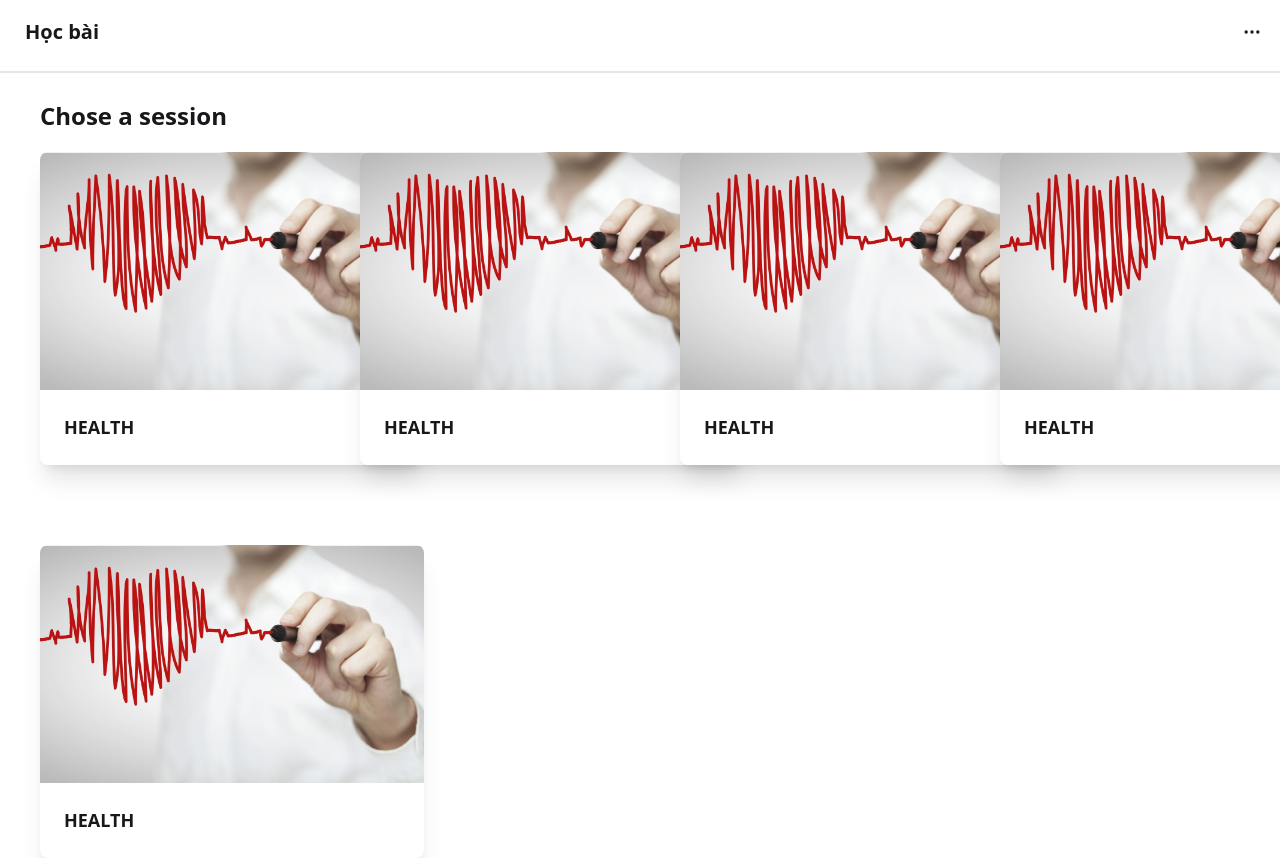
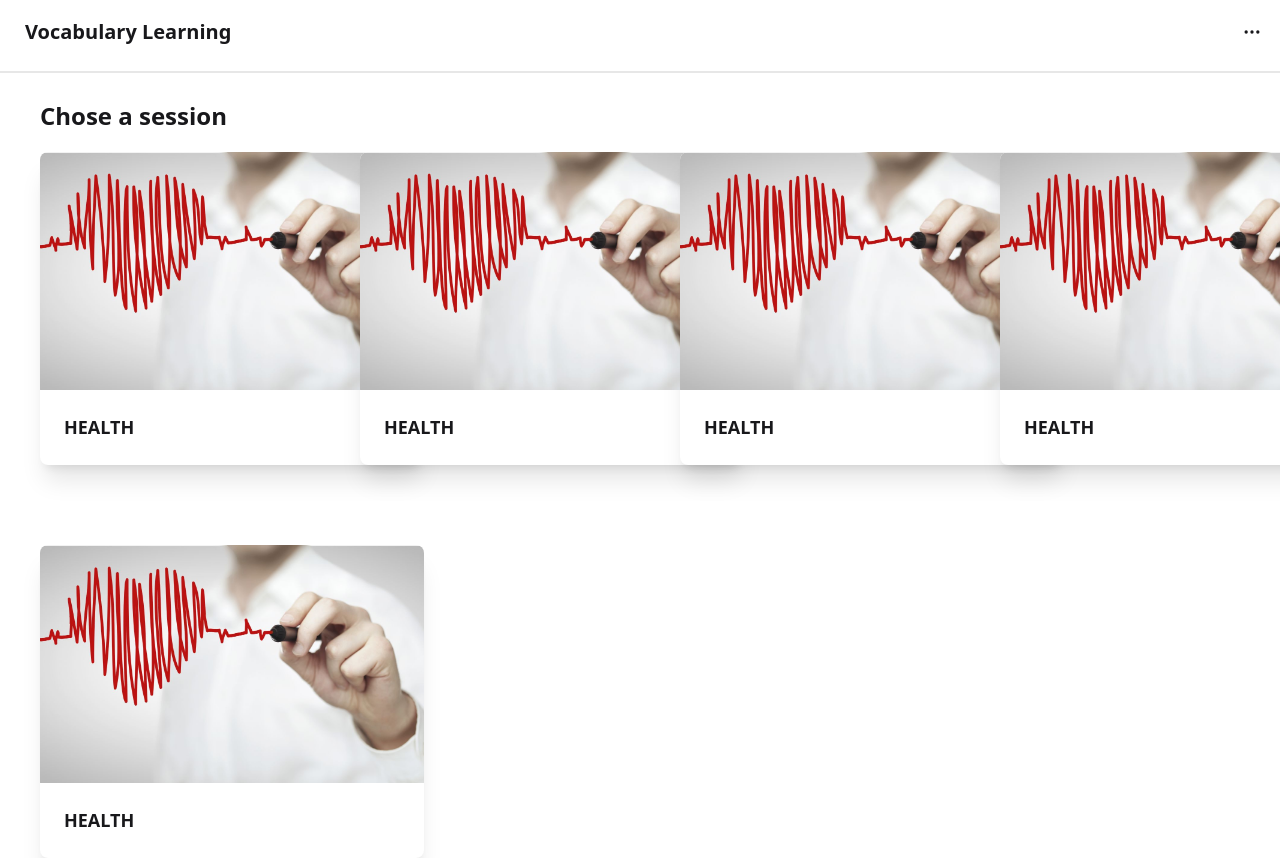
Before and after one commit to caovanhoang63/vocabulary-learning, a React (Vite) app: page / in a window 1280 px wide. Shown: the top 858 px of the page. Built offline with nearby package versions, Linux system fonts and the light colour scheme.

Commit message:
Change text

```diff
--- a/src/layout/MainLayout.tsx
+++ b/src/layout/MainLayout.tsx
@@ -6,7 +6,7 @@ export default function MainLayout() {
         <div>
             <div className="navbar bg-base-100">
                 <div className="flex-1">
-                    <Link to={"/"} className="btn btn-ghost text-xl">Học bài</Link>
+                    <Link to={"/"} className="btn btn-ghost text-xl">Vocabulary Learning</Link>
                 </div>
                 <div className="flex-none">
                     <button className="btn btn-square btn-ghost">
```
